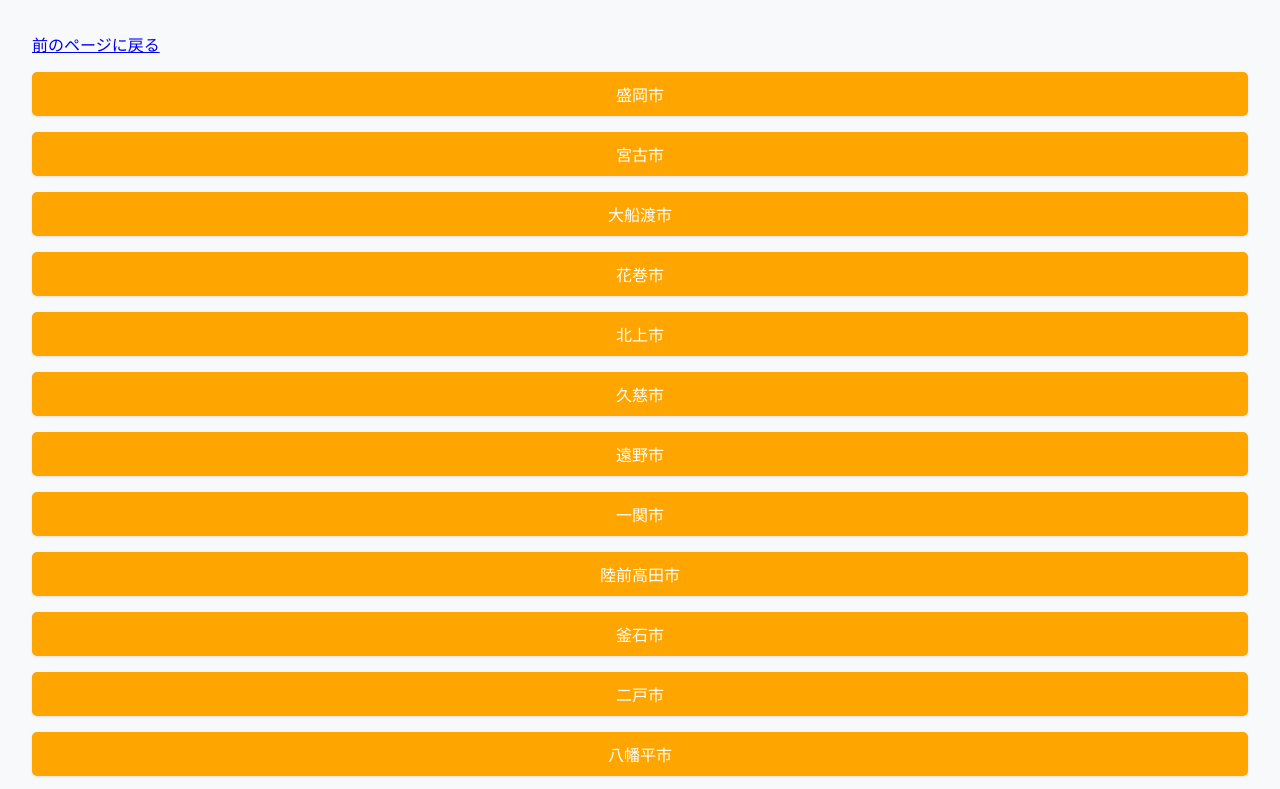
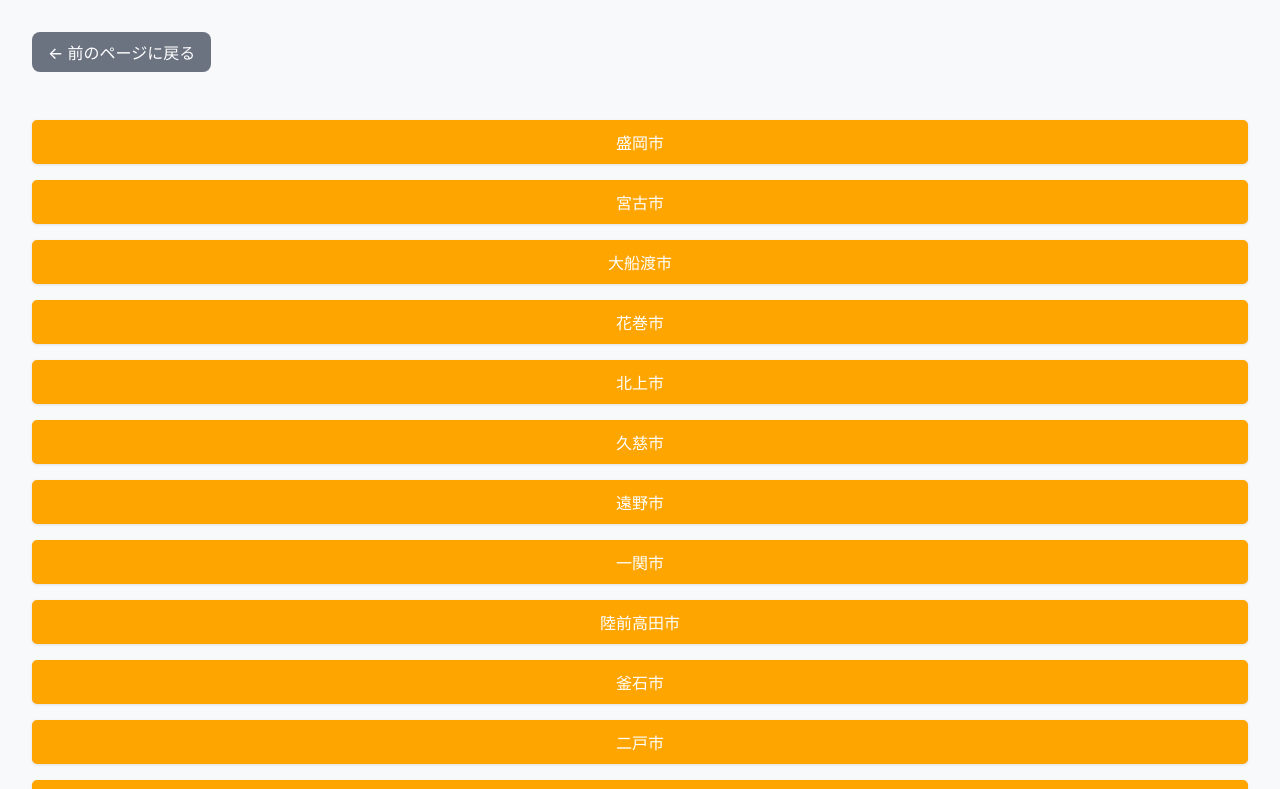
Before and after one commit to shimousaminato/schoolinfo, a plain HTML site: page iwate/index.html in a window 1280 px wide. Shown: the top 789 px of the page. Drawn offline with Linux system fonts and the light colour scheme.

Commit message:
Update index.html

```diff
--- a/iwate/index.html
+++ b/iwate/index.html
@@ -1,7 +1,9 @@
 <head>
   <link rel="stylesheet" href="/schoolinfo/button.css">
 </head>
-<p><a href="#" onclick="window.history.back(); return false;">前のページに戻る</a></p>
+<a href="#" onclick="window.history.back(); return false;" class="back-button">
+                &larr; 前のページに戻る
+            </a>
 <p><a class="City" href="/schoolinfo/iwate/city_morioka.html">盛岡市</a></p>
 <p><a class="City" href="/schoolinfo/iwate/city_miyako.html">宮古市</a></p>
 <p><a class="City" href="/schoolinfo/iwate/city_ofunato.html">大船渡市</a></p>
```
